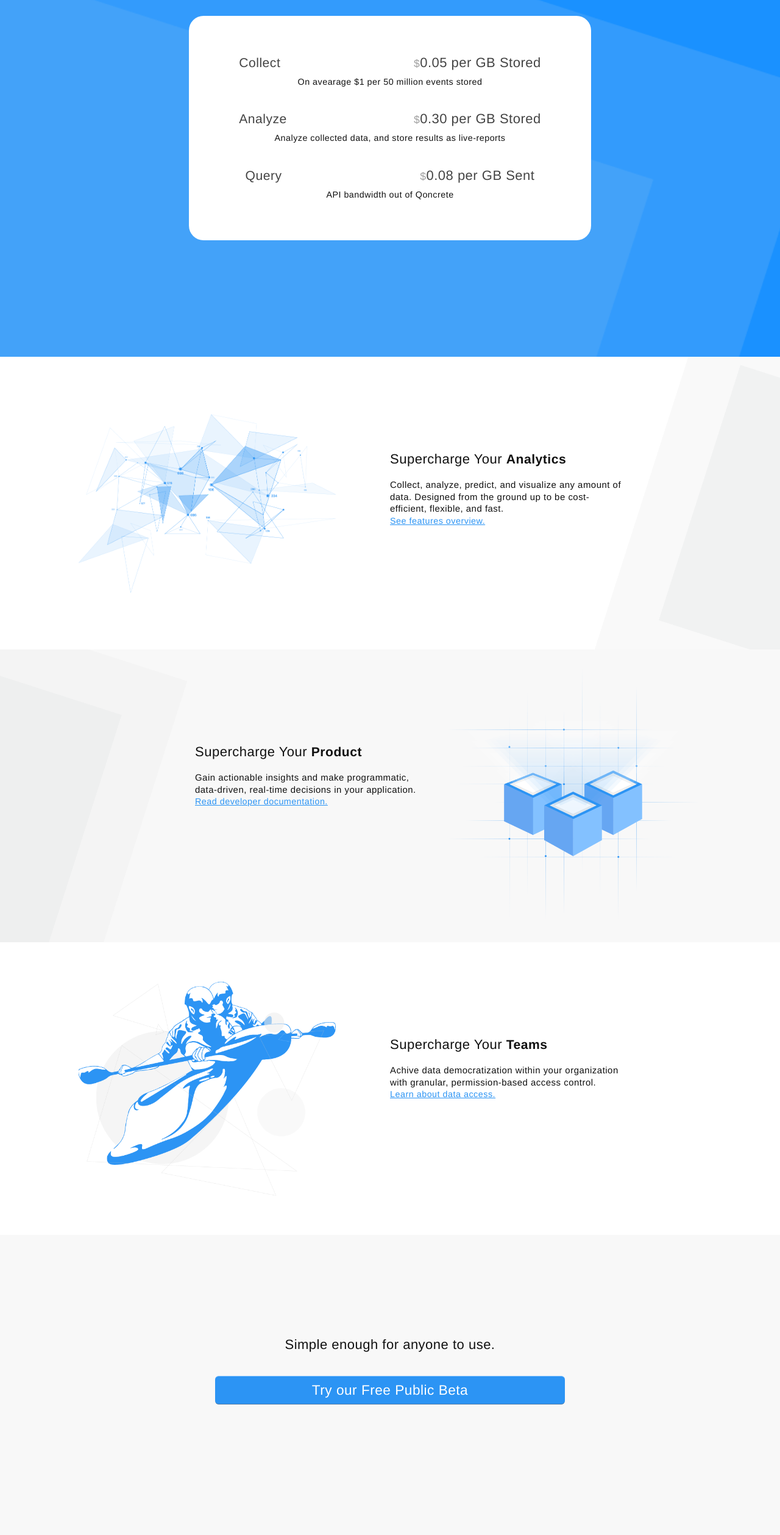
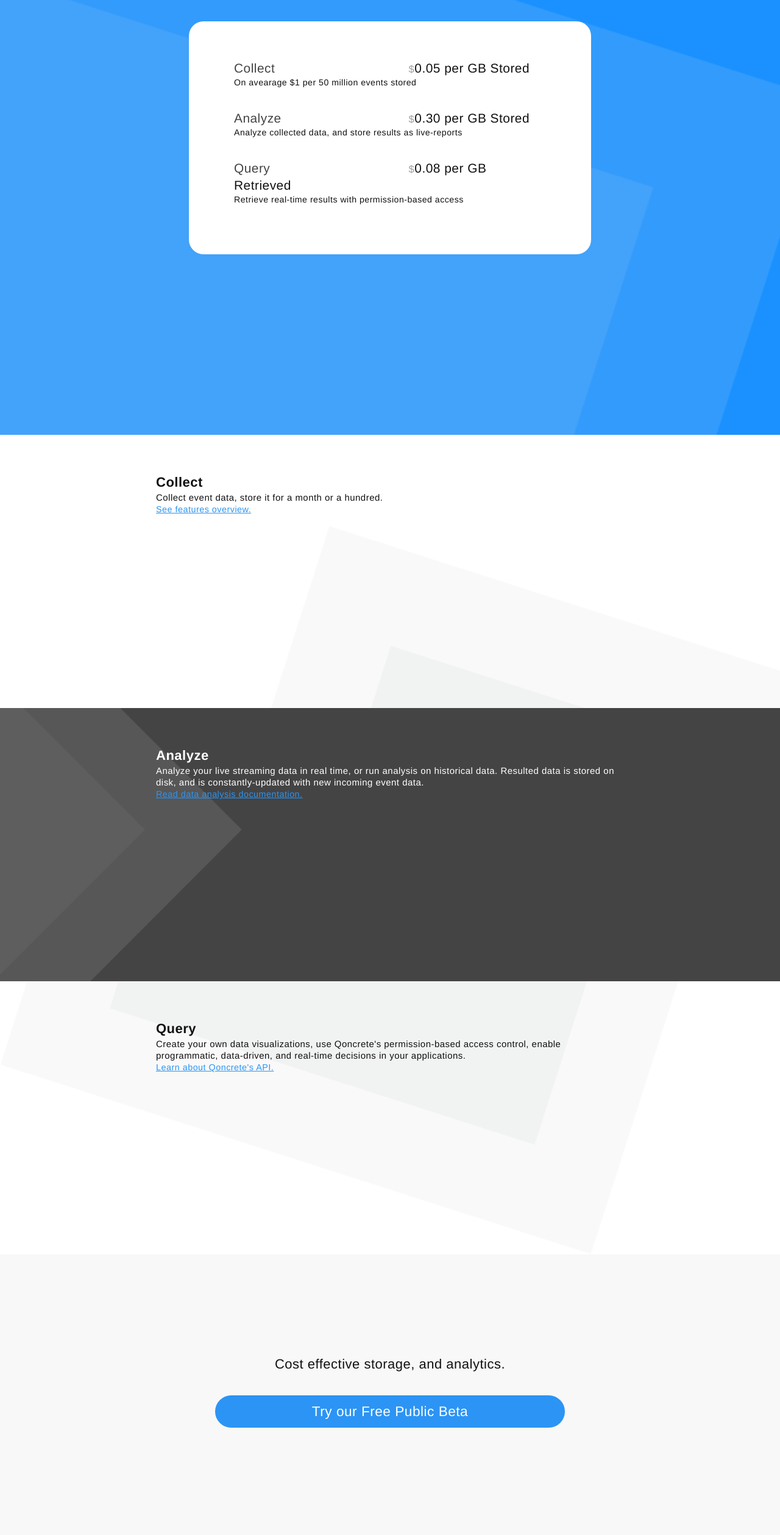
Before and after one commit to qoncrete/qoncrete.com, a website: page pricing.html in a window 1280 px wide. Shown: the part 273-2790 px from the top of the page at 61% size. Drawn offline with Linux system fonts and the light colour scheme.

Commit message:
diff colors try

```diff
--- a/pricing.html
+++ b/pricing.html
@@ -24,7 +24,7 @@
 			<img class="mobile-hide" src="static/logo.svg">
 		</a>
 
-		<div class="left dropdown">
+<!-- 		<div class="left dropdown">
 			Products &#x25BE;
 			<div class="dropdown-options">
 				<a href="features.html">Features Overview</a>
@@ -32,9 +32,11 @@
 				<a href="white-label.html">Qoncrete White Label</a>
 				<a href="private.html">Qoncrete Private</a>
 			</div>
-		</div>
+		</div> -->
 
-		<strong class="left" href="pricing.html" class="right">Pricing</strong>
+		<a class="left" href="features.html" class="right">Features</a>
+
+		<strong class="left" class="right">Pricing</strong>
 
 		<div class="left dropdown">
 			Resources &#x25BE;
@@ -56,78 +58,96 @@
 		<div class="clear"></div>
 	</div>
 
+	<style>
+		.section .inner-box{width:50%;margin:auto;padding:10px;background:#fff;border-radius:24px}
+		@media (max-width:600px){
+			.section .inner-box{width:90%;}
+		}
 
-	<div class="section" style="z-index:0;height:100%;position:relative;background:#1a91ff;position:relative;overflow:hidden">
-		<br><br><br><br><br><br><br>
+	</style>
+	<div class="section" style="z-index:0;padding:5% 0;min-height:100%;position:relative;background:#1a91ff;position:relative;overflow:hidden">
+		<br><br><br>
 		<div style="z-index:11111"><h1 style="color:#fff;font-weight:100">Simple Pricing</h1></div>
-		<br><br>
-		<div style="width:50%;margin:auto;padding:10px;background:#fff;border-radius:24px">
-			<br>
-			<br>
-			<br>
-			<h2 style="color:#444;font-weight:200">
-				<span style="color:#444;display:inline-block;width:280px;text-align:left">Collect</span> <span style="font-size:80%;opacity:0.4">$</span>0.05 per GB Stored
-				<br><span style="font-size:65%;">On avearage $1 per 50 million events stored</span>
-			</h2>
-
-			<br>
-			<br>
-
-			<h2 style="color:#444;font-weight:200">
-				<span style="color:#444;display:inline-block;width:280px;text-align:left">Analyze</span> <span style="font-size:80%;opacity:0.4">$</span>0.30 per GB Stored
-				<br><span style="font-size:65%;">Analyze collected data, and store results as live-reports</span>
-				</h2>
-			<br>
-			<br>
-
-			<h2 style="color:#444;font-weight:200">
-				<span style="color:#444;display:inline-block;width:280px;text-align:left">Query</span> <span style="font-size:80%;opacity:0.4">$</span>0.08 per GB Sent
-				<br><span style="font-size:65%">API bandwidth out of Qoncrete</span>
-			</h2>
+		<br><br><br>
+		<div class="inner-box">
 			<br>
 			<br>
 			<br>
 
+			<div style="width:80%;margin:auto;font-size:160%">
+				<span style="color:#444;display:inline-block;width:280px;text-align:left">Collect</span>
+				<span><span style="font-size:80%;opacity:0.4">$</span>0.05 per GB Stored</span>
+				<div style="font-size:65%;">On avearage $1 per 50 million events stored</div>
+				<div class="clear"></div>
+			</div>
+
+			<br>
+			<br>
+			<div style="width:80%;margin:auto;font-size:160%">
+				<span style="color:#444;display:inline-block;width:280px;text-align:left">Analyze</span>
+				<span><span style="font-size:80%;opacity:0.4">$</span>0.30 per GB Stored</span>
+				<div style="font-size:65%;">Analyze collected data, and store results as live-reports</div>
+				<div class="clear"></div>
+			</div>
+
+			<br>
+			<br>
+			<div style="width:80%;margin:auto;font-size:160%">
+				<span style="color:#444;display:inline-block;width:280px;text-align:left">Query</span>
+				<span><span style="font-size:80%;opacity:0.4">$</span>0.08 per GB Retrieved</span>
+				<div style="font-size:65%;">Retrieve real-time results with permission-based access</div>
+				<div class="clear"></div>
+			</div>
+
+			<br>
+			<br>
+			<br>
+			<br>
 		</div>
-		<div style="position:absolute;top:0;left:0;width:100%;height:100%;
-			background:#1a91ff url(static/welcome-background-box2.png) no-repeat 90% 10%;
-			background-size:2000px;z-index:-1;opacity:0.4;"></div>
-	<style>
+		<div style="position:absolute;top:0;left:0;width:100%;height:100%;background:#1a91ff url(static/welcome-background-box2.png) no-repeat 90% 10%;background-size:2000px;z-index:-1;opacity:0.4;"></div>
+	</div>
 
-</style>
+	<div class="section" style="min-height:40%;z-index:0;background-color:#fff;padding:5% 0;position: relative">
+		<div style="width:60%;margin:auto">
+			<h2 style="text-align:left;font-weight: bold">Collect</h2>
+			<div style="text-align:left;font-size:110%">
+				Collect event data, store it for a month or a hundred.
+				<br><a style="color:#2c94f4;text-decoration:underline;" href="">See features overview.</a>
+			</div>
+		</div>
+		<div style="position:absolute;top:0;left:0;width:100%;height:100%;background: url(static/welcome-background-box2.png) no-repeat 200px 150px;background-size:1400px;z-index:-1;opacity:1;"></div>
+	</div>
 
 
+	<div class="section" style="min-height:40%;z-index:0;background-color:#444;padding:5% 0;position: relative">
+		<div style="width:60%;margin:auto">
+			<h2 style="text-align:left;font-weight: bold;color:#fff">Analyze</h2>
+			<div style="text-align:left;font-size:110%;color:#fff">
+				Analyze your live streaming data in real time, or run analysis on historical data. Resulted data is stored on disk, and is constantly-updated with new incoming event data.
+				<br><a style="color:#2c94f4;text-decoration:underline;" href="/resources/analyzing-data/">Read data analysis documentation.</a>
+			</div>
+		</div>
+		<div style="position:absolute;top:0;left:0;width:100%;height:100%;background: url(static/welcome-background-box.png) no-repeat -800px -400px;background-size:1200px;z-index:-1;opacity:0.2;"></div>
 	</div>
 
-	<div class="section" style="height:60%;background:#fff url(static/supercharge-analytics.png) no-repeat 15%;background-size:33%">
-		<div style="padding:12% 20% 0 50%;height:100%;background: url(static/welcome-background-box2.png) no-repeat 190% 70%;background-size:60%;">
-			<h2 style="text-align:left;">Supercharge Your <strong>Analytics</strong></h2>
-			<br>
-			<big style="text-align:left;font-size:110%">Collect, analyze, predict, and visualize any amount of data. Designed from the ground up to be cost-efficient, flexible, and fast.<br><a style="color:#2c94f4;text-decoration:underline;" href="">See features overview.</a></big>
+
+	<div class="section" style="min-height:40%;z-index:0;background-color:#fff;padding:5% 0;position: relative">
+		<div style="width:60%;margin:auto">
+			<h2 style="text-align:left;font-weight: bold">Query</h2>
+			<div style="text-align:left;font-size:110%">
+				Create your own data visualizations, use Qoncrete's permission-based access control, enable programmatic, data-driven, and real-time decisions in your applications.
+				<br><a style="color:#2c94f4;text-decoration:underline;" href="">Learn about Qoncrete's API.</a>
+			</div>
 		</div>
+		<div style="position:absolute;top:0;left:0;width:100%;height:100%;background: url(static/welcome-background-box2.png) no-repeat 60% 100%;background-size:100%;z-index:-1;opacity:1;"></div>
 	</div>
 
-	<div class="section" style="height:60%;background:#f8f8f8 url(static/supercharge-product.png) no-repeat 85%;background-size:33%">
-		<div style="padding:12% 45% 0 25%;height:100%;background: url(static/welcome-background-box2.png) no-repeat -90% 100%;background-size:60%;">
-			<h2 style="text-align:left">Supercharge Your <strong>Product</strong></h2>
-			<br>
-			<big style="text-align:left;font-size:110%">Gain actionable insights and make programmatic, data-driven, real-time decisions in your application.<br><a style="color:#2c94f4;text-decoration:underline;" href="">Read developer documentation.</a></big>
-		</div>
-	</div>
-
-	<div class="section" style="height:60%;background:#fff url(static/supercharge-teams.png) no-repeat 15%;background-size:33%">
-		<div style="padding:12% 20% 0 50%;">
-			<h2 style="text-align:left">Supercharge Your <strong>Teams</strong></h2>
-			<br>
-			<big style="text-align:left;font-size:110%">Achive data democratization within your organization with granular, permission-based access control.<br><a style="color:#2c94f4;text-decoration:underline;" href="">Learn about data access.</a></big>
-		</div>
-	</div>
 
 	<div class="section" style="position:relative;background:#f8f8f8;text-align:center">
 		<br><br><br><br><br><br><br><br><br>
-		<h2 style="font-weight:200">Simple enough for anyone to use.</h2>
+		<h2 style="font-weight:200">Cost effective storage, and analytics.</h2>
 		<br><br>
-		<a href="account/" style="border-top:1px solid #87c5ff;border-bottom:1px solid #537da5;text-align:center;color:#fff;font-size:160%;display:inline-block;margin:auto;padding:8px 18px;background:#2c94f4;border-radius:6px;width:42%">
+		<a href="account/" style="text-align:center;color:#fff;font-size:160%;display:inline-block;margin:auto;padding:12px 18px;background:#2c94f4;border-radius:42px;width:42%">
 		Try our Free Public Beta</a>
 		<br><br><br><br><br><br><br><br><br><br><br><br><br><br>
 	</div>
@@ -135,7 +155,7 @@
 	<div id="footer">
 		<br>
 		<div style="float:right;width:20%">
-			&copy; 2009-2016 Qoncrete.com
+			&copy; 2009-2017 Qoncrete.com
 		</div>
 		<div style="float:left;width:80%;text-align:left">
 			<a href="/resources/corp/support.html" style="margin-left:5%">Contact</a>
```
Also changed, not shown: features.html (+48 -45 lines), index.html (+12 -8 lines).
